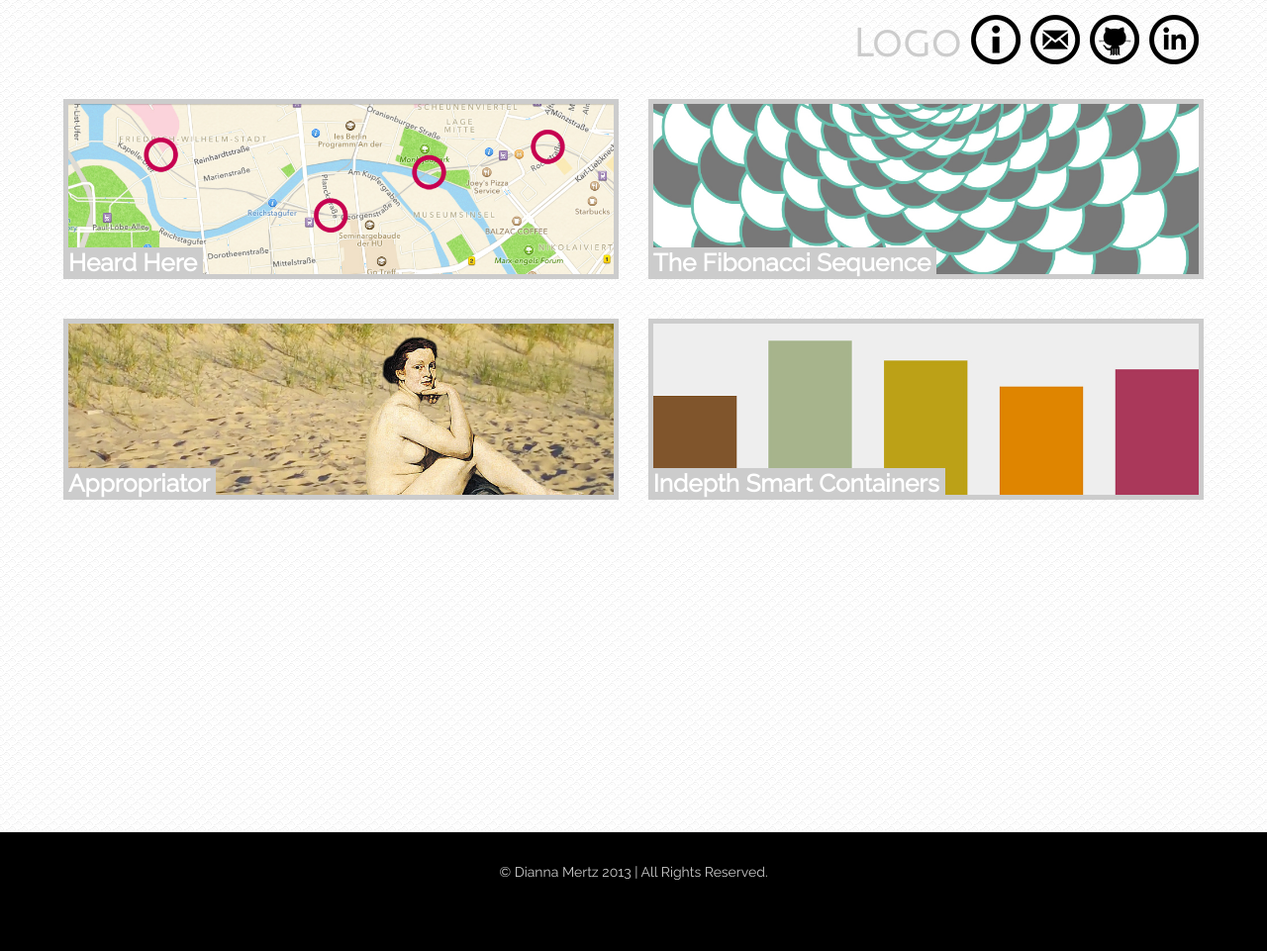
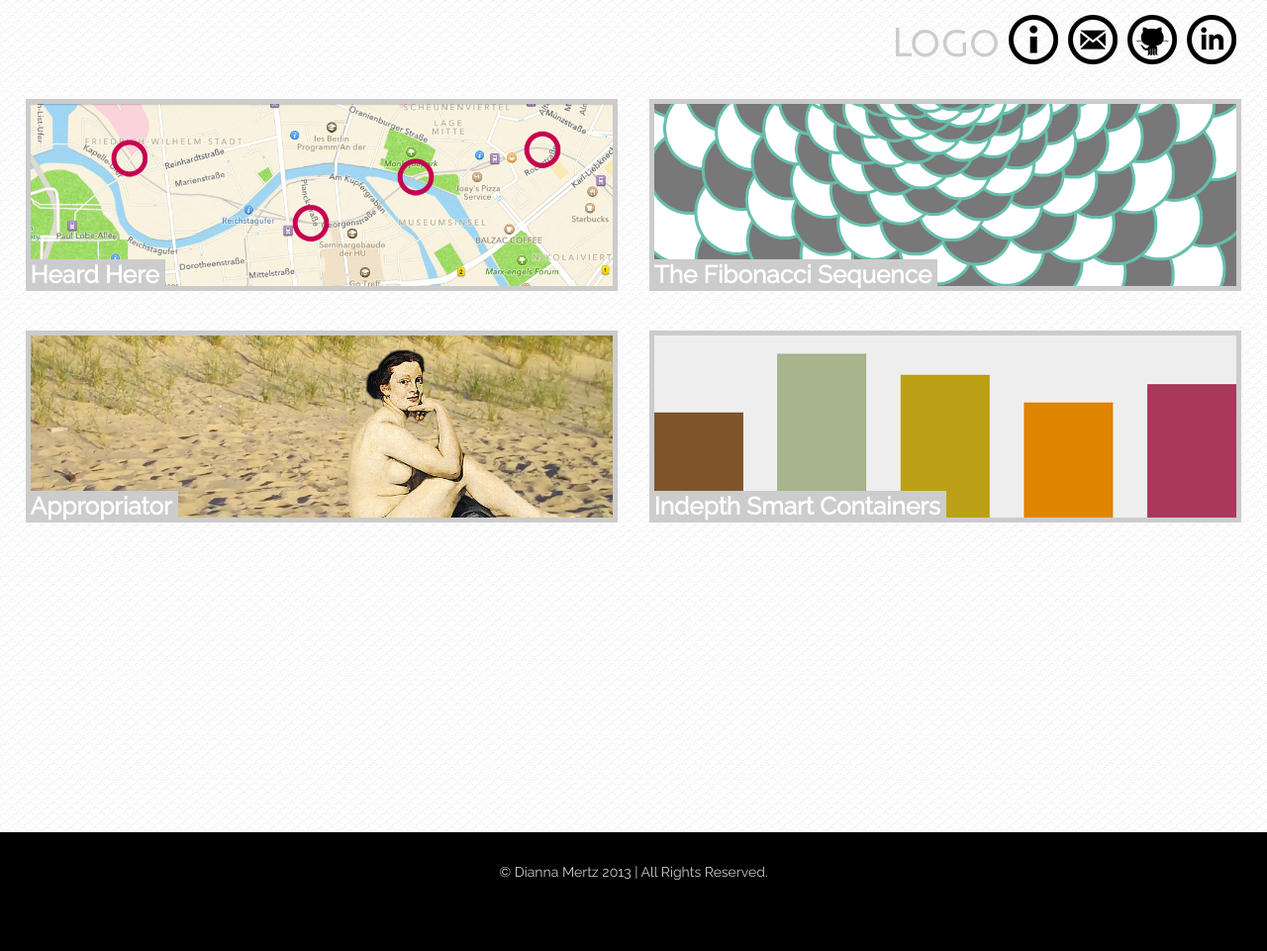
Before and after one commit to diannamertz/doubledi.github.com, a Jekyll site: the page built from index.html, in a window 1280 px wide. Shown: the whole page at 99% size. Built offline with Jekyll 4.4.1, drawn with Linux system fonts in a browser that asks for light colours.

Commit message:
left and right margin

```diff
--- a/css/style.css
+++ b/css/style.css
@@ -57,8 +57,8 @@ ul.entries a:hover {
   /*padding-right: 40px;
   padding-left: 40px;
   */
-  padding-right: 5%;
-  padding-left: 5%;
+  padding-right: 2%;
+  padding-left: 2%;
 }
 
 ul li.span6:nth-child(3) {
```
